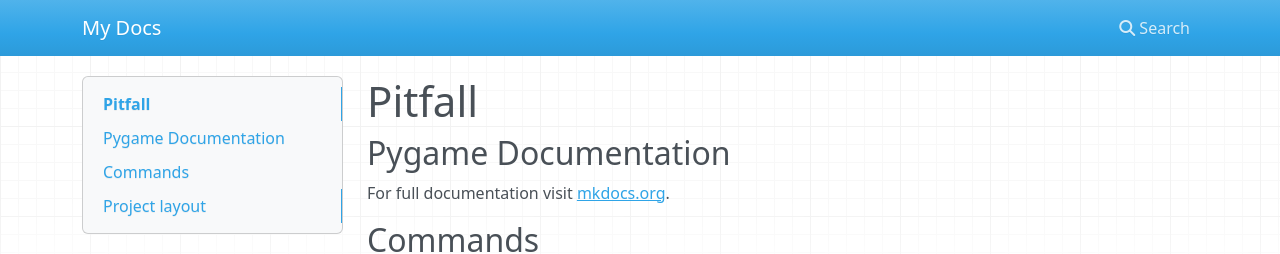
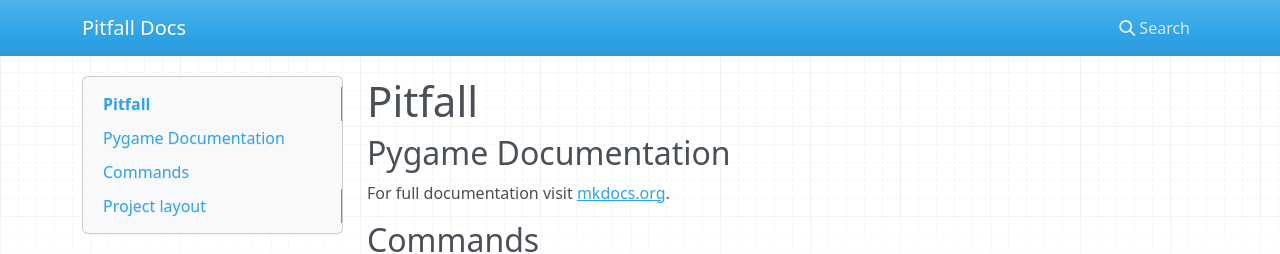
Before and after one commit to Antonioarf/trabalho_desoft, an MkDocs documentation site: the page built from docs/docs/index.md, in a window 1280 px wide. Shown: the top 254 px of the page. Built offline with MkDocs 1.6.1, drawn with Linux system fonts in a browser that asks for light colours; nearby versions of some CDN libraries.

Commit message:
docs try 2

```diff
--- a/docs/mkdocs.yml
+++ b/docs/mkdocs.yml
@@ -1 +1,4 @@
-site_name: My Docs
+site_name: Pitfall Docs
+site_url: https://antonioarf.github.io/trabalho_desoft/
+nav:
+  - Home: index.md
```
Also changed, not shown: readme.md.
